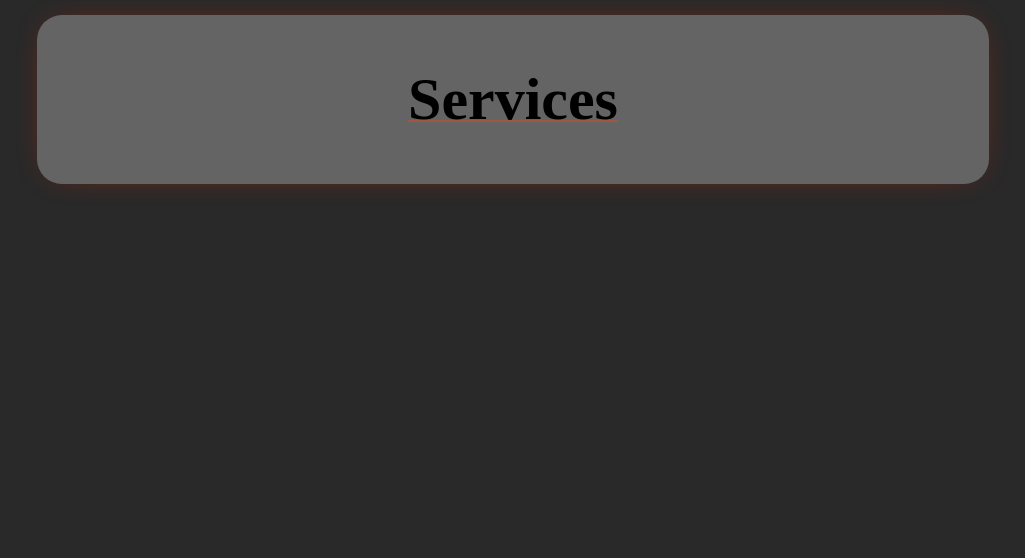
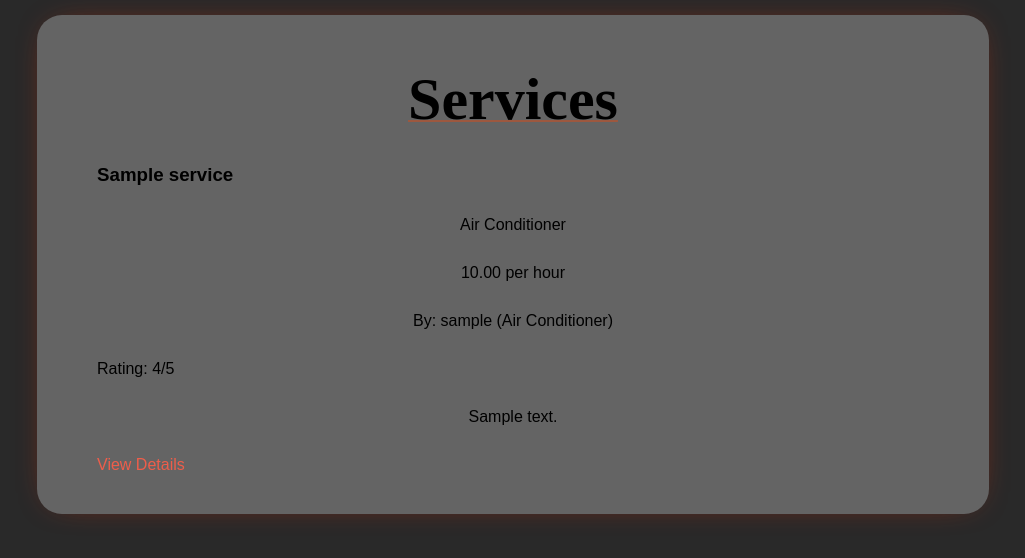
Before and after one commit to apondi-art/netfix, a Django app: page /services/ in a window 1280 px wide. Shown: the part 61-619 px from the top of the page, without its empty margins (127-1152 px from the left). Run offline with Django 3.2, Linux system fonts and the light colour scheme; tables that the repository leaves empty hold one stand-in row (values such as "Sample post").

Commit message:
feat(templates): Add service creation link for company users
- Added conditional 'Create Service' button visible only to authenticated company users
- Maintained existing service list display functionality

```diff
--- a/services/templates/services/list.html
+++ b/services/templates/services/list.html
@@ -1,18 +1,32 @@
 {% extends 'main/base.html' %}
-{% block title %}
-    Services List
-{% endblock %}
+
+{% block title %}Services List{% endblock %}
+
 {% block content %}
     <p class="title">Services</p>
-    {% if user.is_company %}
-        <a class="create_service" href="/services/create"> Create Service</a>
+
+    <!-- Only company users can see the Create Service link -->
+    {% if user.is_authenticated and user.is_company %}
+        <a class="create_service" href="{% url 'services_create' %}"> Create Service</a>
     {% endif %}
+
     <div class='services_list'>
         {% if services %}
-            {% for service in services.all %}
+            {% for service in services %}
+                <div class="service-card">
+                    <h3>{{ service.name }}</h3>
+                    <p class="field-tag">{{ service.field }}</p>
+                    <p class="price">{{ service.price_hour }} per hour</p>
+                    <p class="company">By: {{ service.company }}</p>
+                    <div class="rating">
+                        Rating: {{ service.rating }}/5
+                    </div>
+                    <p class="description-preview">{{ service.description|truncatechars:100 }}</p>
+                    <a href="{% url 'index' service.id %}" class="view-details">View Details</a>
+                </div>
             {% endfor %}
         {% else %}
             <h2>Sorry No services available yet</h2>
         {% endif %}
-     </div>
+    </div>
 {% endblock %}
```
